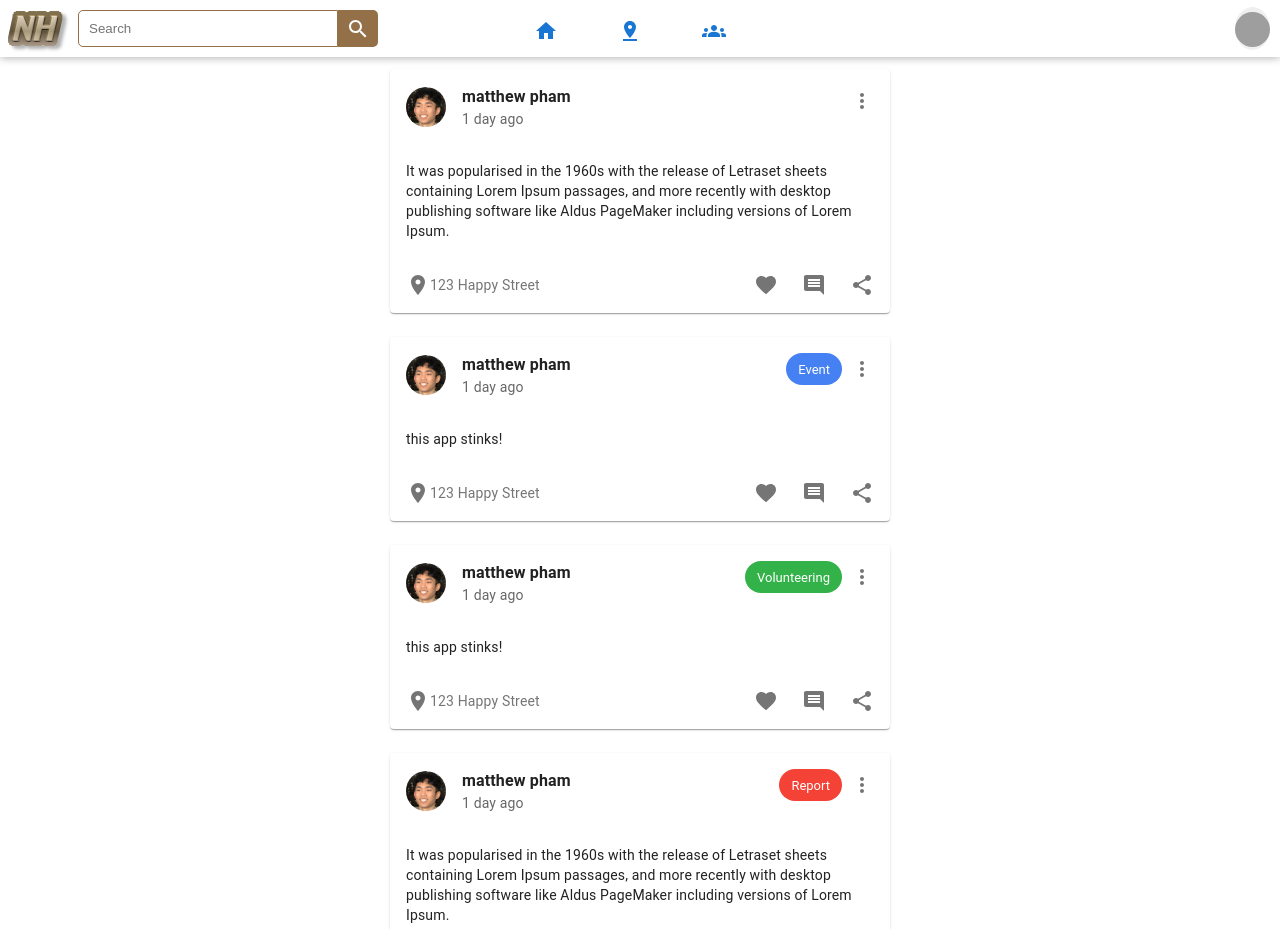
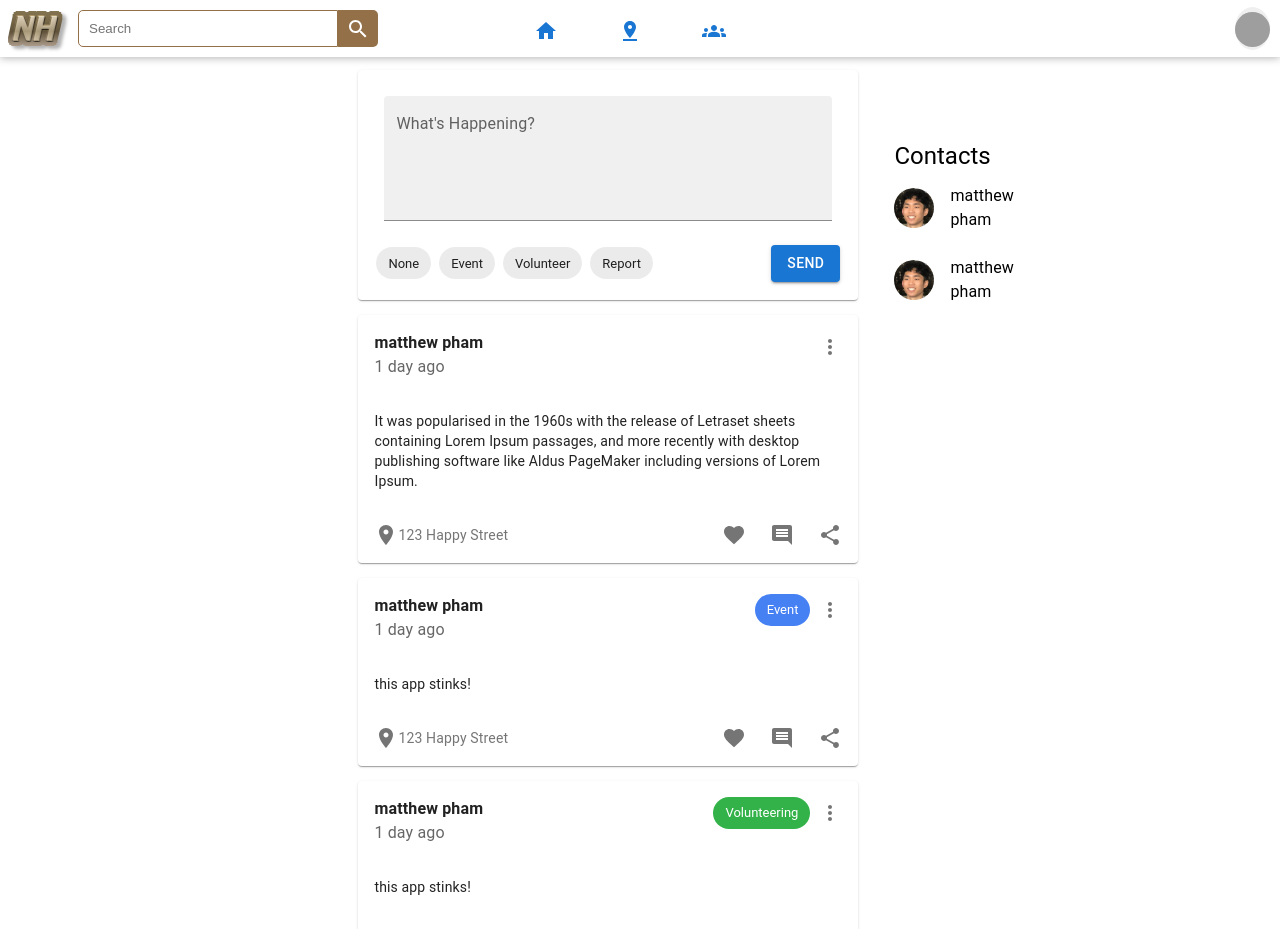
Before and after one commit to Bn161641/NeighborHack, a React (Create React App) app in the folder hackathon2022/: page / in a window 1280 px wide. Shown: the top 929 px of the page. Built offline with nearby package versions, Linux system fonts and the light colour scheme; grey boxes are pictures that could not be loaded.

Commit message:
home page functionality done

```diff
--- /dev/null
+++ b/hackathon2022/src/components/PostForm.js
@@ -0,0 +1,59 @@
+import React from 'react'
+import Card from '@mui/material/Card';
+import CardHeader from '@mui/material/CardHeader';
+import Avatar from '@mui/material/Avatar';
+import TextField from '@mui/material/TextField';
+import Button from '@mui/material/Button';
+import { CardActions, Chip } from '@mui/material';
+
+export default function PostForm(){
+    const [types, setTypes] = React.useState([
+        {text:'None', chosen: false,},
+        {text:'Event', chosen: false,},
+        {text:'Volunteer', chosen: false,},
+        {text:'Report', chosen: false,},
+      ]);
+
+      const choices = types.map(choice => (
+        <Chip
+            label={choice.text}
+            style={{backgroundColor: choice.chosen && "gray",
+            color: choice.chosen && "white"}}
+            onClick={() => handleClick(choice)}
+        />
+    ))
+
+
+    function handleClick(chosenType){
+        setTypes(oldTypes => oldTypes.map(oldType => {
+            return chosenType.text === oldType.text ?
+            {...oldType, chosen: !oldType.chosen} :
+            {...oldType, chosen: false}
+        }))
+    }
+
+    return(
+        <div>
+            <Card sx={{ width: 500 }} style={{textAlign:'left', padding:'10px'}}>
+                <CardHeader
+
+                        title={<TextField
+                            id="filled-multiline-static"
+                            label="What's Happening?"
+                            multiline
+                            rows={4}
+                            defaultValue=""
+                            variant="filled"
+                            fullWidth
+                          />}
+                    />
+                <CardActions>
+                    {choices}
+                    <Button variant="contained" style={{marginLeft:'auto'}}>
+                        Send
+                    </Button>
+                </CardActions>
+            </Card>
+        </div>
+    )
+}
--- a/hackathon2022/src/components/Postcard.js
+++ b/hackathon2022/src/components/Postcard.js
@@ -18,7 +18,6 @@ export default function Postcard({ post }){
         <div>
             <Card sx={{ width: 500 }} style={{textAlign:'left',position:'relative'}}>
                 <CardHeader
-                    avatar={<Avatar src={require(`../assets/${post.profile}`)}/>}
                     action={
                         <div>
                             {
--- /dev/null
+++ b/hackathon2022/src/contactData.js
@@ -0,0 +1,14 @@
+export const contacts = [
+    {
+        "name":"matthew pham",
+        "profile":"profile1.jpg",
+        "message":"we are losing this hackathon",
+        "id": 1
+    },
+    {
+        "name":"matthew pham",
+        "profile":"profile1.jpg",
+        "message":"we are losing this hackathon",
+        "id": 2
+    },
+]
--- a/hackathon2022/src/data.js
+++ b/hackathon2022/src/data.js
@@ -33,6 +33,42 @@ export const data = [
         "profile":"profile1.jpg",
         "duration": "1 day ago",
         "type":"Report",
-        "id": 1
+        "id": 4
+    },
+    {
+        "author":"matthew pham",
+        "description":" It was popularised in the 1960s with the release of Letraset sheets containing Lorem Ipsum passages, and more recently with desktop publishing software like Aldus PageMaker including versions of Lorem Ipsum.",
+        "location":"123 Happy Street",
+        "profile":"profile1.jpg",
+        "duration": "1 day ago",
+        "type":"None",
+        "id": 5
+    },
+    {
+        "author":"matthew pham",
+        "description":"this app stinks!",
+        "location":"123 Happy Street",
+        "profile":"profile1.jpg",
+        "duration": "1 day ago",
+        "type":"Event",
+        "id": 6
+    },
+    {
+        "author":"matthew pham",
+        "description":"this app stinks!",
+        "location":"123 Happy Street",
+        "profile":"profile1.jpg",
+        "duration": "1 day ago",
+        "type":"Volunteering",
+        "id": 7
+    },
+    {
+        "author":"matthew pham",
+        "description":" It was popularised in the 1960s with the release of Letraset sheets containing Lorem Ipsum passages, and more recently with desktop publishing software like Aldus PageMaker including versions of Lorem Ipsum.",
+        "location":"123 Happy Street",
+        "profile":"profile1.jpg",
+        "duration": "1 day ago",
+        "type":"Report",
+        "id": 8
     },
 ]
--- a/hackathon2022/src/pages/Home.js
+++ b/hackathon2022/src/pages/Home.js
@@ -1,11 +1,24 @@
 import React from "react"
-import { Grid } from "@mui/material"
+import { Card, CardActions, Grid, IconButton, ListItemButton, TextField, Typography } from "@mui/material"
 import { data } from "../data"
+import { contacts } from "../contactData"
 import Postcard from "../components/Postcard"
+import PostForm from "../components/PostForm"
 import { Container } from "@mui/system"
 import Box from "@mui/material/Box";
+import List from '@mui/material/List';
+import ListItem from '@mui/material/ListItem';
+import ListItemAvatar from '@mui/material/ListItemAvatar';
+import ListItemText from '@mui/material/ListItemText';
+import Avatar from '@mui/material/Avatar';
+import CancelPresentationIcon from '@mui/icons-material/CancelPresentation';
 
 export default function Home(){
+  const [open, setOpen] = React.useState(false)
+  const handleOpen = () => setOpen(true)
+  const handleClose = () => setOpen(false)
+
+
 
   return(
     <div className="homeContainer">
@@ -13,25 +26,55 @@ export default function Home(){
       style={{
         display:'flex',
         alignItems: 'center',
-        justifyContent:'center',
+        justifyContent:'space-around',
       }}
      >
+        <div style={{width:'194.75px', marginLeft:'250px', visibility:'hidden'}}>
+        hello world
+      </div>
         <Grid container spacing={3} direction="column"
           style={{
           display:'flex',
           alignItems: 'center',
           justifyContent:'center',
           padding:'20px',
-          marginTop: '25px'
+          marginTop: '50px',
+          width:'600px',
+          gap:"15px"
           }}
         >
+        <PostForm />
           {data.map(post => (
-            <Grid item key={post.id}>
+            <Grid item key={post.id} style={{padding:'0'}}>
               <Postcard post={post} />
             </Grid>
           ))}
         </Grid>
+        <List sx={{ alignSelf:'flex-start', marginTop:'100px', marginRight:'250px'}}>
+            <Typography variant="h5" sx={{ mt: 4, mb: 2, textAlign:'left', marginLeft:'16px', marginBottom:'0px'}} component="div">
+              Contacts
+            </Typography>
+            {contacts.map(contact => (
+              <ListItem key={contact.id} style={{padding:0}}>
+                <ListItemButton onClick={handleOpen}>
+                  <ListItemAvatar>
+                    <Avatar src={require(`../assets/${contact.profile}`)}/>
+                  </ListItemAvatar>
+                  <ListItemText primary={contact.name} />
+                </ListItemButton>
+              </ListItem>
+            ))}
+        </List>
       </Box>
+      {open &&
+      <Card style={{position:'fixed', top:'50%', left:'81%', zIndex:'20', padding:'10px'}}>
+        <CardActions>
+          <IconButton onClick={handleClose} style={{marginLeft:'auto'}}>
+            <CancelPresentationIcon />
+          </IconButton>
+        </CardActions>
+        <TextField id="outlined-basic" label="Type Your Message Here" variant="outlined" style={{marginTop:'350px', width:'300px'}}/>
+      </Card>}
     </div>
   )
 }
```
Also changed, not shown: hackathon2022/src/pages/Group.js (+8 -1 lines), 1 other file (tests, documents, lock files or other folders).
